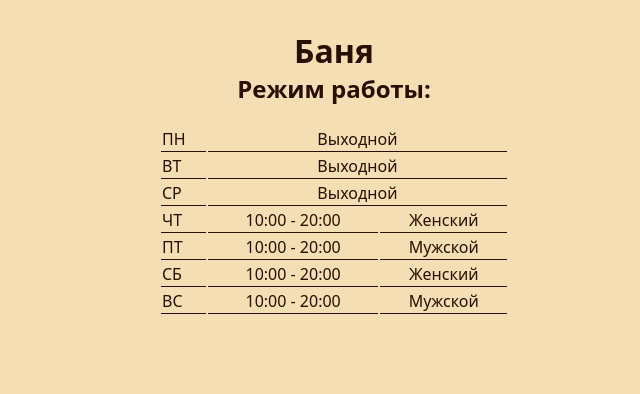
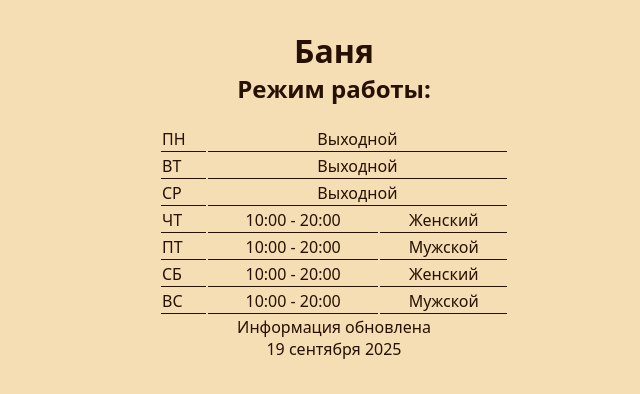
Before and after one commit to alhaos/bath.pyah.online, a React (Vite) app: page / in a window 1280 px wide. Shown: the top 394 px of the page, without its empty margins (306-946 px from the left). Built offline with nearby package versions, Linux system fonts and the light colour scheme.

Commit message:
info added

```diff
--- a/src/Pages/Home/Home.jsx
+++ b/src/Pages/Home/Home.jsx
@@ -7,6 +7,8 @@ export default function Home() {
             <h1 className={styles.Header}>Баня</h1>
             <h2 className={styles.Caption}>Режим работы:</h2>
             <ScheduleSign/>
+            <div className={styles.Info}>Информация обновлена</div>
+            <div className={styles.Info}>19 сентября 2025</div>
         </div>
     )
 }
```
